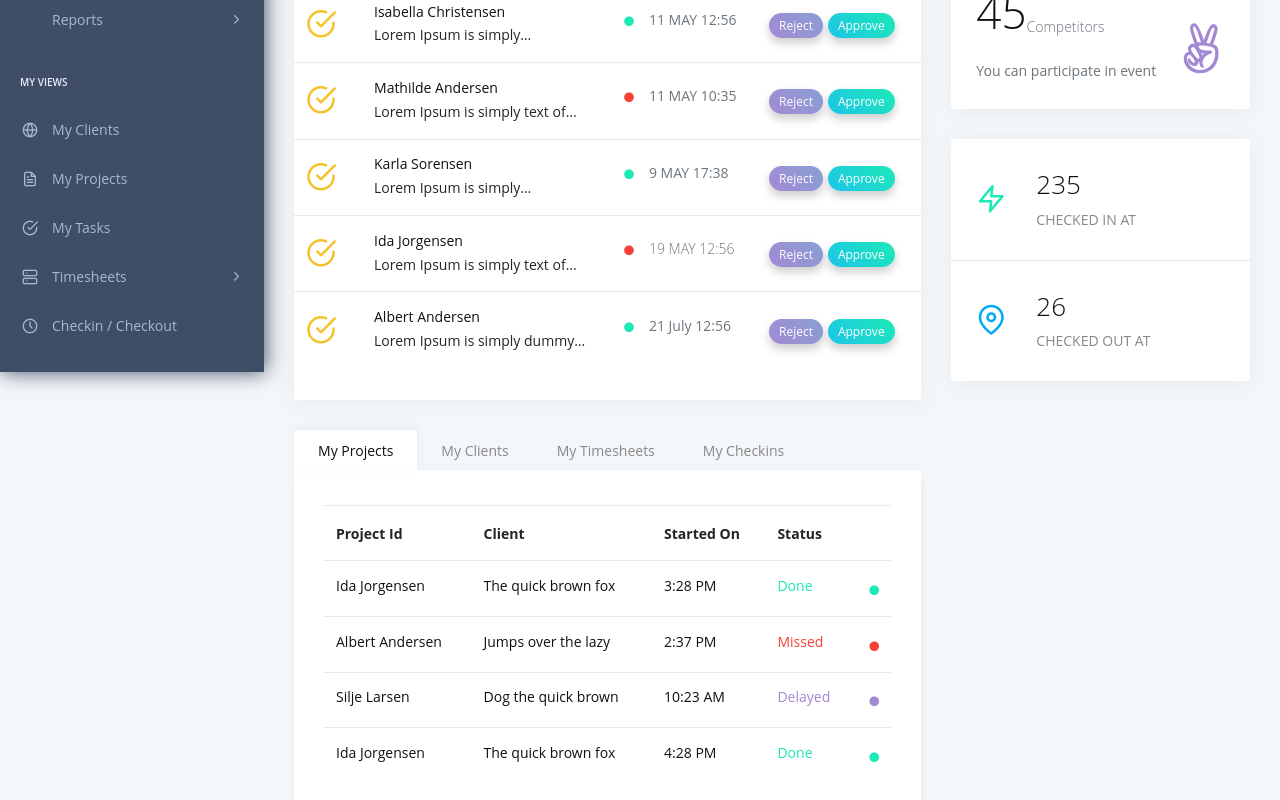
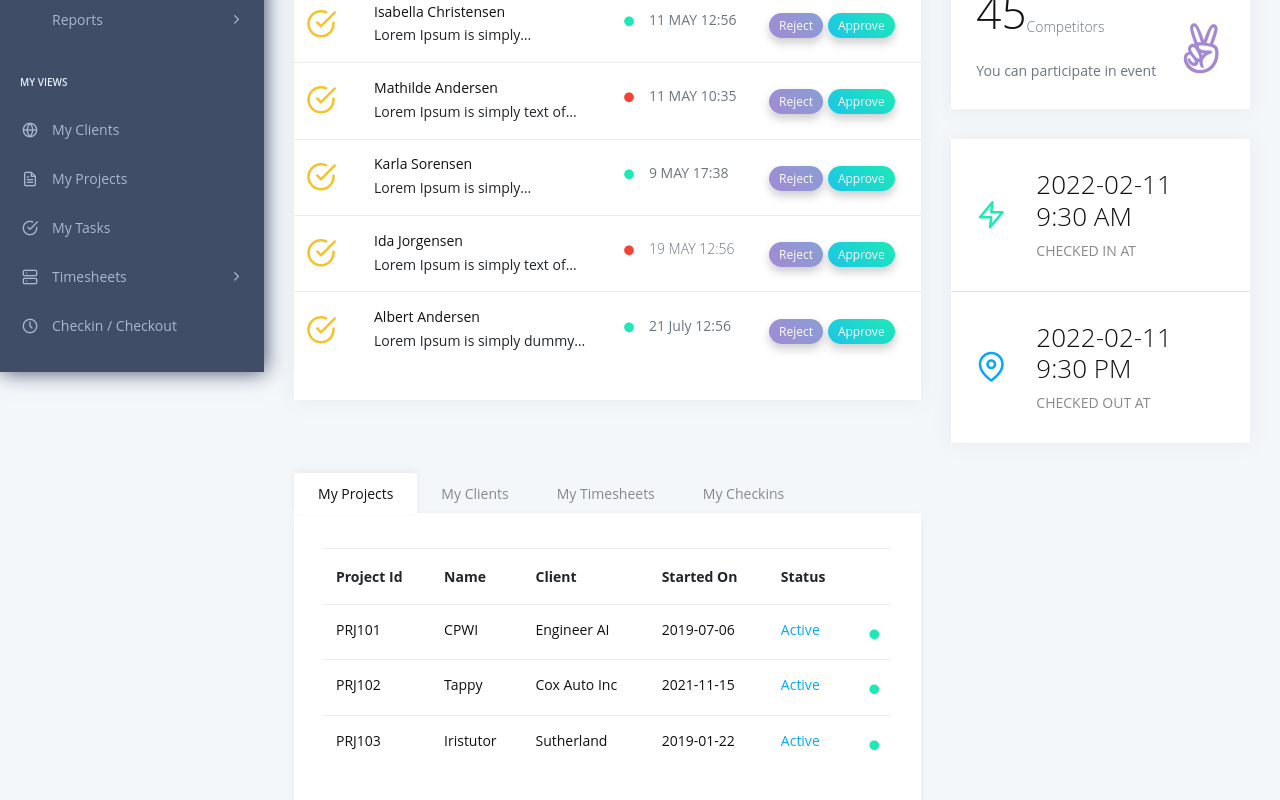
Before and after one commit to aadithyan/common_place_frontend, a React (Create React App) app: page /dashboard in a window 1280 px wide. Shown: the part 428-1228 px from the top of the page. Built offline with nearby package versions, Linux system fonts and the light colour scheme; some icons are missing.

Commit message:
Updating the layouts

```diff
--- a/src/Components/BoxThree/BoxThree.js
+++ b/src/Components/BoxThree/BoxThree.js
@@ -9,7 +9,7 @@ function BoxThree(props) {
             <i className="feather icon-zap f-30 text-c-green"></i>
           </div>
           <div className="col">
-            <h3 className="f-w-300">235</h3>
+            <h3 className="f-w-300">2022-02-11 9:30 AM</h3>
             <span className="d-block text-uppercase">{ props.heading }</span>
           </div>
         </div>
@@ -20,7 +20,7 @@ function BoxThree(props) {
             <i className="feather icon-map-pin f-30 text-c-blue"></i>
           </div>
           <div className="col">
-            <h3 className="f-w-300">26</h3>
+            <h3 className="f-w-300">2022-02-11 9:30 PM</h3>
             <span className="d-block text-uppercase">{ props.heading2 }</span>
           </div>
         </div>
--- a/src/Components/Dashboard/Partials/CheckinsTab.js
+++ b/src/Components/Dashboard/Partials/CheckinsTab.js
@@ -1,86 +1,74 @@
 import React from "react";
+import { checkinTabContentHeadings } from "../../../Constants/DashboardConstants";
 
 function CheckinsTab() {
   return (
     <table className="table table-hover">
       <thead>
         <tr>
-          <th>User</th>
-          <th>Activity</th>
-          <th>Time</th>
-          <th>Status</th>
-          <th className="text-right"></th>
+          <th>{checkinTabContentHeadings.date}</th>
+          <th>{checkinTabContentHeadings.checkinAt}</th>
+          <th>{checkinTabContentHeadings.checkoutAt}</th>
+          <th>{checkinTabContentHeadings.hours}</th>
         </tr>
       </thead>
       <tbody>
         <tr>
           <td>
-            <h6 className="m-0">Maria G</h6>
+            <h6 className="m-0">2021-12-10</h6>
           </td>
           <td>
-            <h6 className="m-0">Hello</h6>
+            <h6 className="m-0">9:30 AM</h6>
           </td>
           <td>
-            <h6 className="m-0">3:28 PM</h6>
+            <h6 className="m-0">06:30 PM</h6>
           </td>
           <td>
-            <h6 className="m-0 text-c-green">Done</h6>
-          </td>
-          <td className="text-right">
-            <i className="fas fa-circle text-c-green f-10"></i>
+            <h6 className="m-0 text-c-red">8</h6>
           </td>
         </tr>
 
         <tr>
           <td>
-            <h6 className="m-0">Albert Andersen</h6>
+            <h6 className="m-0">2021-12-11</h6>
           </td>
           <td>
-            <h6 className="m-0">Jumps over the lazy</h6>
+            <h6 className="m-0">9:30 AM</h6>
           </td>
           <td>
-            <h6 className="m-0">2:37 PM</h6>
+            <h6 className="m-0">06:30 PM</h6>
           </td>
           <td>
-            <h6 className="m-0 text-c-red">Missed</h6>
-          </td>
-          <td className="text-right">
-            <i className="fas fa-circle text-c-red f-10"></i>
+            <h6 className="m-0 text-c-red">8</h6>
           </td>
         </tr>
 
         <tr>
           <td>
-            <h6 className="m-0">Silje Larsen</h6>
+            <h6 className="m-0">2021-12-12</h6>
           </td>
           <td>
-            <h6 className="m-0">Dog the quick brown</h6>
+            <h6 className="m-0">9:30 AM</h6>
           </td>
           <td>
-            <h6 className="m-0">10:23 AM</h6>
+            <h6 className="m-0">06:30 PM</h6>
           </td>
           <td>
-            <h6 className="m-0 text-c-purple">Delayed</h6>
-          </td>
-          <td className="text-right">
-            <i className="fas fa-circle text-c-purple f-10"></i>
+            <h6 className="m-0 text-c-red">8</h6>
           </td>
         </tr>
         <tr>
           <td>
-            <h6 className="m-0">Ida Jorgensen</h6>
+            <h6 className="m-0">2021-12-13</h6>
           </td>
           <td>
-            <h6 className="m-0">The quick brown fox</h6>
+            <h6 className="m-0">9:30 AM</h6>
           </td>
           <td>
-            <h6 className="m-0">4:28 PM</h6>
+            <h6 className="m-0">06:30 PM</h6>
           </td>
           <td>
-            <h6 className="m-0 text-c-purple">Delayed</h6>
-          </td>
-          <td className="text-right">
-            <i className="fas fa-circle text-c-green f-10"></i>
+            <h6 className="m-0 text-c-red">8</h6>
           </td>
         </tr>
       </tbody>
--- a/src/Components/Dashboard/Partials/ClientsTab.js
+++ b/src/Components/Dashboard/Partials/ClientsTab.js
@@ -1,30 +1,30 @@
 import React from "react";
-
+import { clientsTabContentHeadings } from "../../../Constants/DashboardConstants";
 function ClientsTab() {
   return (
     <table className="table table-hover">
       <thead>
         <tr>
-          <th>User</th>
-          <th>Activity</th>
-          <th>Time</th>
-          <th>Status</th>
+          <th>{clientsTabContentHeadings.clientId}</th>
+          <th>{clientsTabContentHeadings.client}</th>
+          <th>{clientsTabContentHeadings.startedAt}</th>
+          <th>{clientsTabContentHeadings.status}</th>
           <th className="text-right"></th>
         </tr>
       </thead>
       <tbody>
         <tr>
           <td>
-            <h6 className="m-0">Vivek</h6>
+            <h6 className="m-0">101</h6>
           </td>
           <td>
             <h6 className="m-0">Engineer AI</h6>
           </td>
           <td>
-            <h6 className="m-0">3:28 PM</h6>
+            <h6 className="m-0">2019-07-06</h6>
           </td>
           <td>
-            <h6 className="m-0 text-c-green">Done</h6>
+            <h6 className="m-0 text-c-blue">Active</h6>
           </td>
           <td className="text-right">
             <i className="fas fa-circle text-c-green f-10"></i>
@@ -33,51 +33,34 @@ function ClientsTab() {
 
         <tr>
           <td>
-            <h6 className="m-0">Albert Andersen</h6>
+            <h6 className="m-0">103</h6>
           </td>
           <td>
-            <h6 className="m-0">Jumps over the lazy</h6>
+            <h6 className="m-0">Cox Auto</h6>
           </td>
           <td>
-            <h6 className="m-0">2:37 PM</h6>
+            <h6 className="m-0">2021-11-15</h6>
           </td>
           <td>
-            <h6 className="m-0 text-c-red">Missed</h6>
+            <h6 className="m-0 text-c-blue">Active</h6>
           </td>
           <td className="text-right">
-            <i className="fas fa-circle text-c-red f-10"></i>
+            <i className="fas fa-circle text-c-green f-10"></i>
           </td>
         </tr>
 
         <tr>
           <td>
-            <h6 className="m-0">Silje Larsen</h6>
+            <h6 className="m-0">102</h6>
           </td>
           <td>
-            <h6 className="m-0">Dog the quick brown</h6>
+            <h6 className="m-0">Sutherland</h6>
           </td>
           <td>
-            <h6 className="m-0">10:23 AM</h6>
+            <h6 className="m-0">2019-01-22</h6>
           </td>
           <td>
-            <h6 className="m-0 text-c-purple">Delayed</h6>
-          </td>
-          <td className="text-right">
-            <i className="fas fa-circle text-c-purple f-10"></i>
-          </td>
-        </tr>
-        <tr>
-          <td>
-            <h6 className="m-0">Ida Jorgensen</h6>
-          </td>
-          <td>
-            <h6 className="m-0">The quick brown fox</h6>
-          </td>
-          <td>
-            <h6 className="m-0">4:28 PM</h6>
-          </td>
-          <td>
-            <h6 className="m-0 text-c-green">Done</h6>
+            <h6 className="m-0 text-c-blue">Active</h6>
           </td>
           <td className="text-right">
             <i className="fas fa-circle text-c-green f-10"></i>
--- a/src/Components/Dashboard/Partials/ProjectsTab.js
+++ b/src/Components/Dashboard/Partials/ProjectsTab.js
@@ -1,5 +1,5 @@
 import React from "react";
-import {projectsTabContentHeadings} from '../../../Constants/DashboardConstants'
+import { projectsTabContentHeadings } from "../../../Constants/DashboardConstants";
 
 function ProjectsTab() {
   return (
@@ -7,6 +7,7 @@ function ProjectsTab() {
       <thead>
         <tr>
           <th>{projectsTabContentHeadings.projectId}</th>
+          <th>{projectsTabContentHeadings.project}</th>
           <th>{projectsTabContentHeadings.client}</th>
           <th>{projectsTabContentHeadings.startedAt}</th>
           <th>{projectsTabContentHeadings.status}</th>
@@ -16,16 +17,19 @@ function ProjectsTab() {
       <tbody>
         <tr>
           <td>
-            <h6 className="m-0">Ida Jorgensen</h6>
+            <h6 className="m-0">PRJ101</h6>
           </td>
           <td>
-            <h6 className="m-0">The quick brown fox</h6>
+            <h6 className="m-0">CPWI</h6>
           </td>
           <td>
-            <h6 className="m-0">3:28 PM</h6>
+            <h6 className="m-0">Engineer AI</h6>
           </td>
           <td>
-            <h6 className="m-0 text-c-green">Done</h6>
+            <h6 className="m-0">2019-07-06</h6>
+          </td>
+          <td>
+            <h6 className="m-0 text-c-blue">Active</h6>
           </td>
           <td className="text-right">
             <i className="fas fa-circle text-c-green f-10"></i>
@@ -34,51 +38,40 @@ function ProjectsTab() {
 
         <tr>
           <td>
-            <h6 className="m-0">Albert Andersen</h6>
+            <h6 className="m-0">PRJ102</h6>
           </td>
           <td>
-            <h6 className="m-0">Jumps over the lazy</h6>
+            <h6 className="m-0">Tappy</h6>
           </td>
           <td>
-            <h6 className="m-0">2:37 PM</h6>
+            <h6 className="m-0">Cox Auto Inc</h6>
           </td>
           <td>
-            <h6 className="m-0 text-c-red">Missed</h6>
+            <h6 className="m-0">2021-11-15</h6>
+          </td>
+          <td>
+            <h6 className="m-0 text-c-blue">Active</h6>
           </td>
           <td className="text-right">
-            <i className="fas fa-circle text-c-red f-10"></i>
+            <i className="fas fa-circle text-c-green f-10"></i>
           </td>
         </tr>
 
         <tr>
           <td>
-            <h6 className="m-0">Silje Larsen</h6>
+            <h6 className="m-0">PRJ103</h6>
           </td>
           <td>
-            <h6 className="m-0">Dog the quick brown</h6>
+            <h6 className="m-0">Iristutor</h6>
           </td>
           <td>
-            <h6 className="m-0">10:23 AM</h6>
+            <h6 className="m-0">Sutherland</h6>
           </td>
           <td>
-            <h6 className="m-0 text-c-purple">Delayed</h6>
-          </td>
-          <td className="text-right">
-            <i className="fas fa-circle text-c-purple f-10"></i>
-          </td>
-        </tr>
-        <tr>
-          <td>
-            <h6 className="m-0">Ida Jorgensen</h6>
+            <h6 className="m-0">2019-01-22</h6>
           </td>
           <td>
-            <h6 className="m-0">The quick brown fox</h6>
-          </td>
-          <td>
-            <h6 className="m-0">4:28 PM</h6>
-          </td>
-          <td>
-            <h6 className="m-0 text-c-green">Done</h6>
+            <h6 className="m-0 text-c-blue">Active</h6>
           </td>
           <td className="text-right">
             <i className="fas fa-circle text-c-green f-10"></i>
--- a/src/Components/Dashboard/Partials/TimesheetsTab.js
+++ b/src/Components/Dashboard/Partials/TimesheetsTab.js
@@ -1,86 +1,86 @@
 import React from "react";
-
+import { timesheetsTabContentHeadings } from "../../../Constants/DashboardConstants";
 function TimesheetsTab() {
   return (
     <table className="table table-hover">
       <thead>
         <tr>
-          <th>User</th>
-          <th>Activity</th>
-          <th>Time</th>
-          <th>Status</th>
-          <th className="text-right"></th>
+          <th>{timesheetsTabContentHeadings.date}</th>
+          <th>{timesheetsTabContentHeadings.activity}</th>
+          <th>{timesheetsTabContentHeadings.projectID}</th>
+          <th>{timesheetsTabContentHeadings.project}</th>
+          <th>{timesheetsTabContentHeadings.hours}</th>
         </tr>
       </thead>
       <tbody>
         <tr>
           <td>
-            <h6 className="m-0">Maria G</h6>
+            <h6 className="m-0">2021-12-03</h6>
           </td>
           <td>
-            <h6 className="m-0">Hello</h6>
+            <h6 className="m-0">Prod Bugs</h6>
           </td>
           <td>
-            <h6 className="m-0">3:28 PM</h6>
+            <h6 className="m-0">123</h6>
           </td>
           <td>
-            <h6 className="m-0 text-c-green">Done</h6>
+            <h6 className="m-0 ">CPWI</h6>
           </td>
-          <td className="text-right">
-            <i className="fas fa-circle text-c-green f-10"></i>
+          <td>
+            <h6 className="m-0 text-c-red">5</h6>
           </td>
         </tr>
 
         <tr>
           <td>
-            <h6 className="m-0">Albert Andersen</h6>
+            <h6 className="m-0">2021-12-03</h6>
           </td>
           <td>
-            <h6 className="m-0">Jumps over the lazy</h6>
+            <h6 className="m-0">US102221 - Implementation</h6>
           </td>
           <td>
-            <h6 className="m-0">2:37 PM</h6>
+            <h6 className="m-0">123</h6>
           </td>
           <td>
-            <h6 className="m-0 text-c-red">Missed</h6>
+            <h6 className="m-0 ">Tappy</h6>
           </td>
-          <td className="text-right">
-            <i className="fas fa-circle text-c-red f-10"></i>
+          <td>
+            <h6 className="m-0 text-c-red">3</h6>
           </td>
         </tr>
 
         <tr>
           <td>
-            <h6 className="m-0">Silje Larsen</h6>
+            <h6 className="m-0">2021-12-04</h6>
           </td>
           <td>
-            <h6 className="m-0">Dog the quick brown</h6>
+            <h6 className="m-0">Prod Bugs</h6>
           </td>
           <td>
-            <h6 className="m-0">10:23 AM</h6>
+            <h6 className="m-0">123</h6>
           </td>
           <td>
-            <h6 className="m-0 text-c-purple">Delayed</h6>
+            <h6 className="m-0 ">CPWI</h6>
           </td>
-          <td className="text-right">
-            <i className="fas fa-circle text-c-purple f-10"></i>
+          <td>
+            <h6 className="m-0 text-c-red">8</h6>
           </td>
         </tr>
         <tr>
           <td>
-            <h6 className="m-0">Ida Jorgensen</h6>
+            <h6 className="m-0">2021-12-05</h6>
           </td>
           <td>
-            <h6 className="m-0">The quick brown fox</h6>
+            <h6 className="m-0">Prod Bugs</h6>
           </td>
           <td>
-            <h6 className="m-0">4:28 PM</h6>
+            <h6 className="m-0">123</h6>
           </td>
           <td>
-            <h6 className="m-0 text-c-purple">Delayed</h6>
+            <h6 className="m-0 ">CPWI</h6>
           </td>
-          <td className="text-right">
-            <i className="fas fa-circle text-c-green f-10"></i>
+          <td>
+            <h6 className="m-0 text-c-red">8</h6>
           </td>
         </tr>
       </tbody>
--- a/src/Constants/DashboardConstants.js
+++ b/src/Constants/DashboardConstants.js
@@ -6,20 +6,43 @@ export const dashboardHeadings = {
   tasks: "Tasks",
   totalHours: "Total Hours",
   hours: "Hours",
-  checkedInAt: 'Checked In At',
-  checkedOutAt: 'Checked Out At',
+  checkedInAt: "Checked In At",
+  checkedOutAt: "Checked Out At",
 };
 
 export const tabHeadings = {
-  tab1: 'My Projects',
-  tab2: 'My Clients',
-  tab3: 'My Timesheets',
-  tab4: 'My Checkins'
-}
+  tab1: "My Projects",
+  tab2: "My Clients",
+  tab3: "My Timesheets",
+  tab4: "My Checkins",
+};
 
 export const projectsTabContentHeadings = {
-  projectId: 'Project Id',
-  client: 'Client',
-  startedAt: 'Started On',
-  status: 'Status'
-}
+  projectId: "Project Id",
+  project: 'Name',
+  client: "Client",
+  startedAt: "Started On",
+  status: "Status",
+};
+
+export const clientsTabContentHeadings = {
+  clientId: "Client Id",
+  client: "Client",
+  startedAt: "Started On",
+  status: "Status",
+};
+
+export const timesheetsTabContentHeadings = {
+  date: "Date",
+  activity: "Activity",
+  projectID: "Project ID",
+  project: "Project",
+  hours: "Hours"
+};
+
+export const checkinTabContentHeadings = {
+  date: "Date",
+  checkinAt: "Checkin At",
+  checkoutAt: "Checkout At",
+  hours: "Hours"
+};
```
